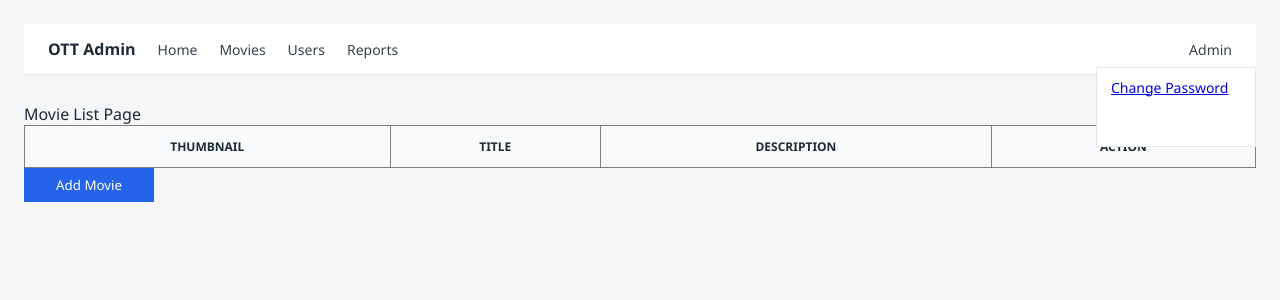
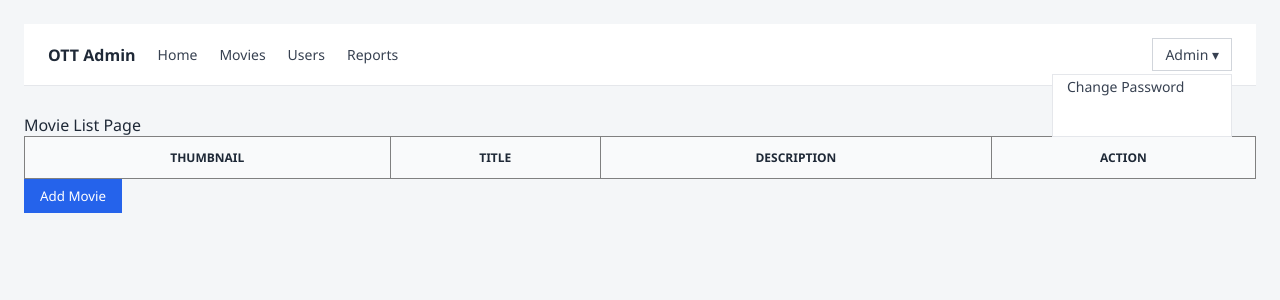
Before and after one commit to Anjana10022002/OTT-Streaming-Platform, a Django app: page /movielist/ in a window 1280 px wide, after a click on "Admin ▾". Shown: the top 300 px of the page. Run offline with Django 4.2, Linux system fonts and the light colour scheme; lists and menus that the app fills with data are empty.

Commit message:
Adding logout button

```diff
--- a/Admin/admin/adminApp/static/style.css
+++ b/Admin/admin/adminApp/static/style.css
@@ -44,29 +44,50 @@ body {
     color: #2563eb;
 }
 
-.admin-menu summary {
+.nav-right {
+    position: relative;
+}
+
+/* ADMIN DROPDOWN */
+
+.admin-menu {
+    position: relative;
+}
+
+.admin-btn {
     cursor: pointer;
     font-size: 14px;
     color: #374151;
     list-style: none;
+    padding: 6px 10px;
+    border: 1px solid #d1d5db;
+    background-color: #ffffff;
 }
 
-.admin-menu summary::-webkit-details-marker {
+.admin-btn::-webkit-details-marker {
     display: none;
 }
 
 .menu-box {
     position: absolute;
-    right: 24px;
-    background: #ffffff;
+    top: 36px;
+    right: 0;
+    background-color: #ffffff;
     border: 1px solid #e5e7eb;
-    margin-top: 8px;
-    min-width: 160px;
+    min-width: 180px;
+    z-index: 9999;
+}
+
+.admin-menu .menu-box {
+    display: none;
+}
+
+.admin-menu[open] .menu-box {
+    display: block;
 }
 
 .menu-box a,
 .menu-box button {
-    display: block;
     width: 100%;
     padding: 10px 14px;
     background: none;
@@ -76,9 +97,24 @@ body {
     cursor: pointer;
 }
 
-.menu-box a:hover,
-.menu-box button:hover {
+.menu-box a {
+    color: #374151;
+    text-decoration: none;
+}
+
+.menu-box a:hover {
     background-color: #f3f4f6;
+}
+
+/* LOGOUT BUTTON */
+
+.logoutbtn {
+    background-color: #ef4444;
+    color: white;
+}
+
+.logoutbtn:hover {
+    background-color: #dc2626;
 }
 
 /* TABLE */
@@ -132,18 +168,17 @@ input:focus, textarea:focus {
     border-color: #2563eb;
 }
 
-/* BUTTONS */
+/* BUTTONS (EXCEPT LOGOUT) */
 
-button, .primary-btn {
+button {
     background-color: #2563eb;
     color: white;
     border: none;
     padding: 8px 16px;
-    text-decoration: none;
     cursor: pointer;
 }
 
-button:hover, .primary-btn:hover {
+button:hover {
     background-color: #1e40af;
 }
 
@@ -155,3 +190,57 @@ button:hover, .primary-btn:hover {
     align-items: center;
     min-height: 100vh;
 }
+
+
+.nav-right {
+    position: relative;
+}
+
+.admin-btn {
+    background-color: #ffffff;
+    border: 1px solid #d1d5db;
+    padding: 6px 12px;
+    cursor: pointer;
+    font-size: 14px;
+}
+
+.dropdown-menu {
+    position: absolute;
+    right: 0;
+    top: 36px;
+    background-color: #ffffff;
+    border: 1px solid #e5e7eb;
+    min-width: 180px;
+    display: none;
+    z-index: 9999;
+}
+
+.dropdown-menu a,
+.dropdown-menu button {
+    width: 100%;
+    padding: 10px 14px;
+    background: none;
+    border: none;
+    text-align: left;
+    font-size: 14px;
+    cursor: pointer;
+}
+
+.dropdown-menu a {
+    text-decoration: none;
+    color: #374151;
+}
+
+.dropdown-menu a:hover,
+.dropdown-menu button:hover {
+    background-color: #f3f4f6;
+}
+
+.logoutbtn {
+    background-color: #ef4444;
+    color: white;
+}
+
+.logoutbtn:hover {
+    background-color: #dc2626;
+}
--- a/Admin/admin/adminApp/templates/partials/navbar.html
+++ b/Admin/admin/adminApp/templates/partials/navbar.html
@@ -11,10 +11,10 @@
 
     <div class="nav-right">
         <details class="admin-menu">
-            <summary>Admin</summary>
+            <summary class="admin-btn">Admin ▾</summary>
             <div class="menu-box">
                 <a href="{% url 'changepassword' %}">Change Password</a>
-                <button type="button">Logout</button>
+                <button type="button" class="logoutbtn">Logout</button>
             </div>
         </details>
     </div>
```
